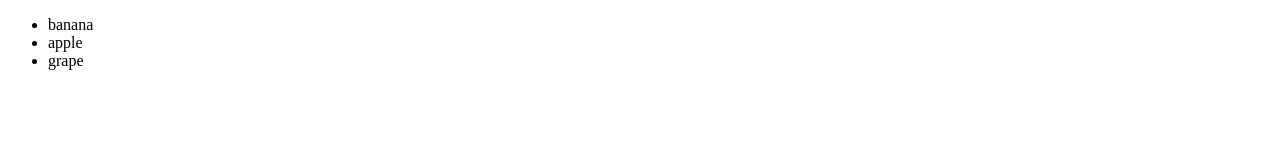
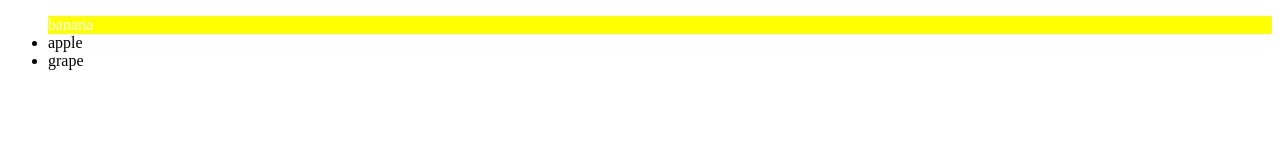
Before and after one commit to Jafar610/Vanilla-js-vs-React-js, a plain HTML site: page Vanilla js/index.html in a window 1280 px wide. Drawn offline with Linux system fonts and the light colour scheme.

Commit message:
file updated

```diff
--- a/Vanilla js/index.html
+++ b/Vanilla js/index.html
@@ -4,6 +4,7 @@
     <meta charset="UTF-8">
     <meta name="viewport" content="width=device-width, initial-scale=1.0">
     <title>Vanilla JS App</title>
+    <link rel="stylesheet" href="./style.css">
 </head>
 <body>
     <div id="list"></div>
--- a/Vanilla js/script.js
+++ b/Vanilla js/script.js
@@ -2,7 +2,8 @@ let fruit = ['banana', 'apple', 'grape'];
 let x = 0;
 setInterval(() => {
     fruit[0] = x % 2 === 0 ? 'banana' : 'apple';
-    let cssClass = fruit[0] === 'banana' ? 'yellow' : 'red';
-    document.getElementById('list').innerHTML = `<ul><li class="${cssClass}">${fruit[0]}</li><li>${fruit[1]}</li><li>${fruit[2]}</li></ul>`;
+    let cssClass = fruit[0] === 'banana' ? 'banana' : 'apple';
+    document.getElementById('list').innerHTML = `
+    <ul><li class="${cssClass}">${fruit[0]}</li><li>${fruit[1]}</li><li>${fruit[2]}</li></ul>`;
     x++;
 }, 1000);
--- a/Vanilla js/style.css
+++ b/Vanilla js/style.css
@@ -1,6 +1,8 @@
-.yellow{
-    color: yellow;
+.banana{
+    background-color: yellow;
+    color:white;
 }
-.red{
-    color: red;
+.apple{
+    background-color: red;
+    color:white;
 }
```
